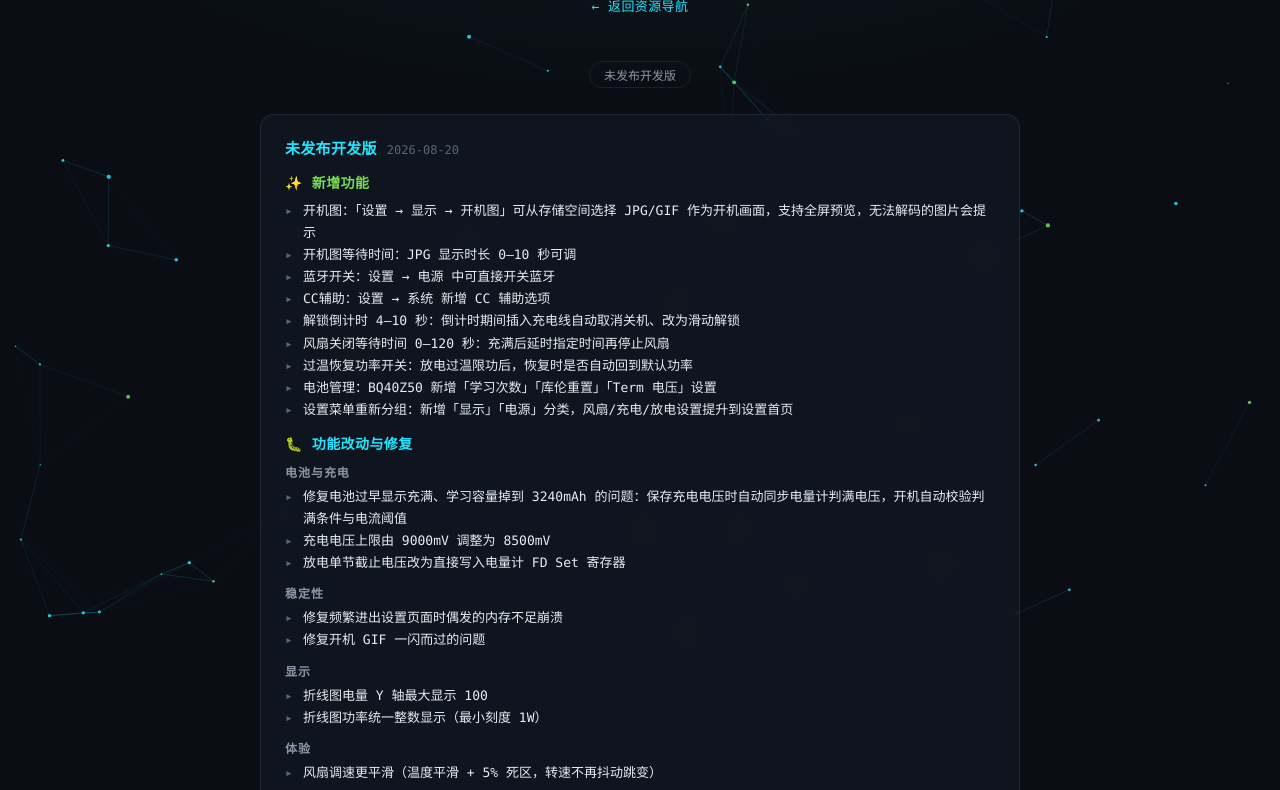
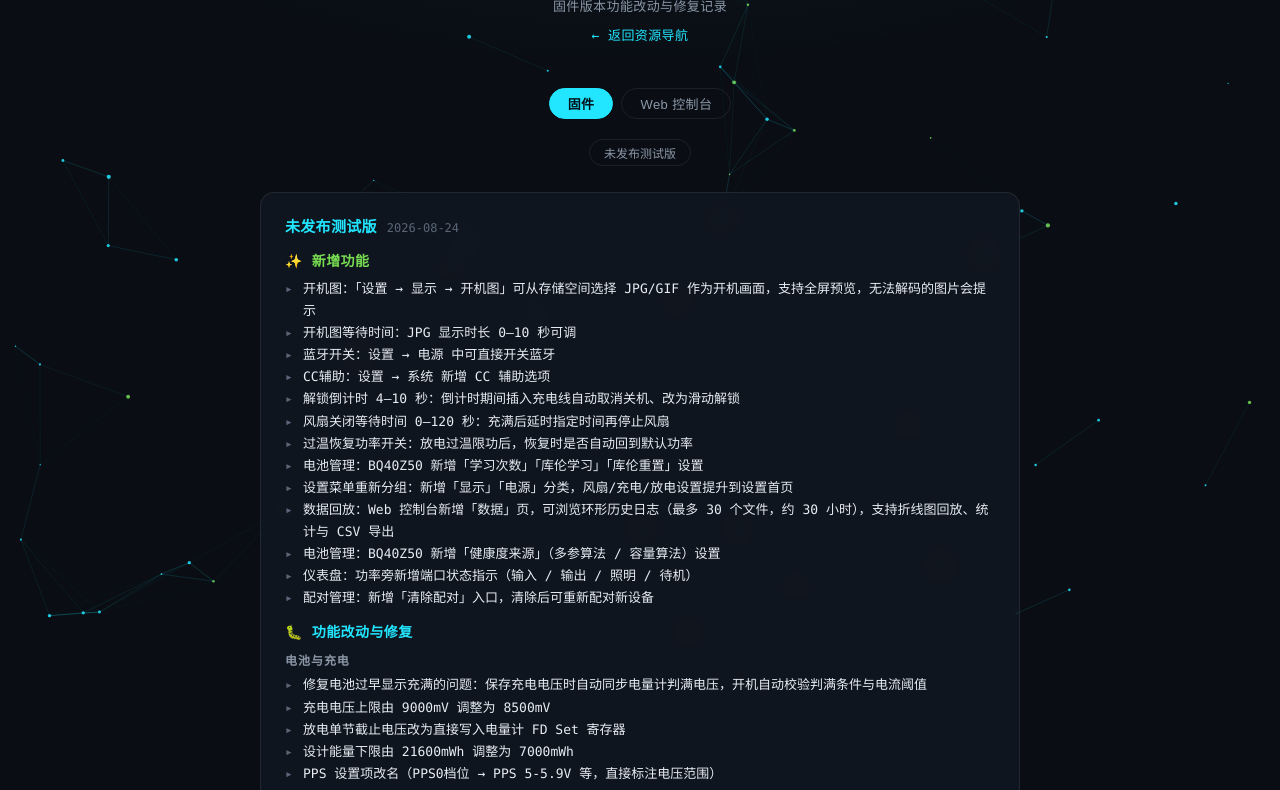
Before and after one commit to zzhku/ZHP2D, a plain HTML site: page changelog.html in a window 1280 px wide. Shown: the part 155-945 px from the top of the page. Drawn offline with Linux system fonts and the light colour scheme.

Commit message:
feat: 更新日志双频道(固件/Web控制台) + 固件日志勘误 + 测试版入口
- changelog.html: 顶部「固件/Web控制台」tab切换, 渲染器支持双数据源(隐藏hash字段不渲染)
- changelog-web.js(新增): Web控制台更新日志数据源(展示副本, 一个发布周期=一条记录+hash分隔版本)
- changelog.js: 固件日志勘误(PPS/设计能量由"新增"改为"改动", 删除不可取证的GIF一闪而过与3240mAh, Term电压改库伦学习), "未发布开发版"统一改"未发布测试版"
- index.html: 新增「Web控制台·测试版」卡片, 更新日志卡片描述
- AGENTS.md(新增): 资源导航+更新日志维护约定(三分类/hash分隔版本/本次更新引入的BUG无需显示)

```diff
--- /dev/null
+++ b/changelog-web.js
@@ -0,0 +1,45 @@
+/* ZHP2D Web 控制台(webapp)更新日志数据 —— 展示副本
+ *
+ * 维护约定 (Agent 必读):
+ * - 权威源: webapp 仓库的 `CHANGELOG.md`（随 webapp 提交维护）
+ * - 本文件是 ZHP2D_MULTI_LINK 的展示副本，webapp 提交后由 Agent 同步
+ * - 粒度: 一个发布周期 = 一条记录（未发布到正式仓库的修改合并为一条，不按提交拆条）
+ * - hash 字段: 记录创建时的 HEAD 完整 40 位哈希（隐藏字段，渲染不显示），用于分隔版本:
+ *     git merge-base --is-ancestor <hash> origin/main
+ *     → 为真: 该记录已进正式仓库 → version 改为发布日期(正式版)，后续修改另起新记录
+ *     → 为假: 该记录仍为「未发布测试版」，后续提交继续并入本条记录
+ * - 三分类: feature=新增 / change=改动 / fix=修复（emoji ✨/🔧/🐛）
+ * - 注意: 修复的 BUG 若是本次更新(本发布周期)才引入的，无需显示（用户从未遇到过）
+ * - 面向用户语言，无技术名词
+ */
+const CHANGELOG_WEB = [
+  {
+    version: '未发布测试版',
+    date: '2026-08-24',
+    hash: 'c59a0570087cb718043793ce6d2d0eba8d4d8e6c',
+    sections: [
+      { type: 'feature', title: '新增功能', items: [
+        '设置页重新分组：新增「显示」「电源」分组，并新增「健康度来源」「CC辅助」「解锁倒计时」「过温恢复功率」「关闭等待时间」「JPG等待时间」「单节截止电压」等设置项，与设备固件同步',
+        '配对后自动对时（移除手动「设备对时」入口）',
+        '新增「数据」页：浏览设备历史日志（文件列表 / 折线图回放 / 统计 / CSV 导出）',
+        '「仪表盘」新增端口状态指示（输入 / 输出 / 照明 / 待机），随设备端口状态自动切换',
+        '「数据」页折线图全新升级：双指缩放、拖拽平移、点按查看数值、全屏查看；每个数据类型独立刻度轴',
+        '「数据」页新增下载进度条，加载过程可视化',
+        '「数据」页文件列表按时间倒序，并显示每段时长与记录条数',
+        '「数据」页支持真实时间显示：设备对时后按钟表时间标注，未对时显示开机秒数',
+      ] },
+      { type: 'change', title: '功能改动', items: [
+        'PPS 设置项随设备菜单改名（PPS 5-5.9V / 5-11V / 5-16V / 5-21V），分组名对齐设备',
+        '「充电电压」上限由 9000mV 调整为 8500mV',
+        '「数据」页加载后按时间排序，以开机段为单位切换回放（图表、读数、统计联动）',
+        '图例 / 轴分配面板改为开关式',
+        '数据下载停滞判定由 20 秒放宽到 60 秒',
+        '日志下载改用二进制块流（序号 + 校验），更快更稳，失败自动回退分页 JSON',
+        '优化蓝牙传输，单次发送数据量提升',
+        '移除浅色主题与主题切换按钮',
+        'CSV 导出新增「对时偏移 / 真实时间」列；电压、电流、功率显示精度提升至 3 位小数',
+      ] },
+    ],
+  },
+  /* 新版本记录追加在下方 (时间倒序) */
+];
--- a/changelog.html
+++ b/changelog.html
@@ -106,6 +106,10 @@
   .toc { display: flex; flex-wrap: wrap; gap: 8px; justify-content: center; margin: 2px 0 26px; position: relative; z-index: 1; }
   .toc a { color: var(--text-dim); border: 1px solid var(--border); border-radius: 20px; padding: 4px 14px; font-size: 12px; text-decoration: none; transition: color .2s, border-color .2s; }
   .toc a:hover { color: var(--cyan); border-color: var(--cyan); }
+  .tabs { display: flex; gap: 8px; justify-content: center; margin: 0 0 18px; position: relative; z-index: 1; }
+  .tabs .tab { color: var(--text-dim); border: 1px solid var(--border); border-radius: 20px; padding: 5px 18px; font-size: 13px; background: transparent; cursor: pointer; letter-spacing: .03em; transition: color .2s, border-color .2s, background .2s; }
+  .tabs .tab:hover { color: var(--cyan); border-color: var(--cyan); }
+  .tabs .tab.on { color: #031019; background: var(--cyan); border-color: var(--cyan); font-weight: 600; }
   .wrap { width: 100%; max-width: 760px; position: relative; z-index: 1; }
   .version { background: rgba(18,24,33,.82); -webkit-backdrop-filter: blur(10px); backdrop-filter: blur(10px); border: 1px solid var(--border); border-radius: 14px; padding: 22px 24px; margin-bottom: 18px; }
   .vhead { display: flex; align-items: baseline; gap: 10px; margin-bottom: 14px; flex-wrap: wrap; }
@@ -126,22 +130,36 @@
 <canvas id="particles"></canvas>
   <div class="header">
     <div class="badge">ZHP2D CHANGELOG</div>
-    <h1>固件 <span class="accent">更新日志</span></h1>
+    <h1><span class="accent">更新日志</span></h1>
+    <div class="sub" id="sub">固件版本功能改动与修复记录</div>
     <div class="sub back"><a href="index.html">← 返回资源导航</a></div>
+  </div>
+  <div class="tabs" id="tabs">
+    <button class="tab on" data-src="CHANGELOG">固件</button>
+    <button class="tab" data-src="CHANGELOG_WEB">Web 控制台</button>
   </div>
   <div class="toc" id="toc"></div>
   <div class="wrap" id="log"></div>
   <div class="footer">ZHP2D · Multi Link Hub</div>
 
 <script src="changelog.js"></script>
+<script src="changelog-web.js"></script>
 <script>
-/* 更新日志渲染: 版本倒序卡片 + 三分类区块 (feature/change/fix) + 锚点导航 */
+/* 更新日志渲染: 双频道(固件/Web控制台) tab 切换 + 版本倒序卡片 + 三分类区块 + 锚点导航 */
 (function () {
   const EM = { feature: '✨ ', change: '🔧 ', fix: '🐛 ' };
   const log = document.getElementById('log');
   const toc = document.getElementById('toc');
+  const sub = document.getElementById('sub');
+  const CHANNELS = {
+    CHANGELOG:     { sub: '固件版本功能改动与修复记录' },
+    CHANGELOG_WEB: { sub: 'Web 控制台功能改动与修复记录' },
+  };
 
-  CHANGELOG.forEach((v, vi) => {
+  function render(data) {
+    log.innerHTML = '';
+    toc.innerHTML = '';
+    data.forEach((v, vi) => {
       const card = document.createElement('section');
       card.className = 'version';
       card.id = 'v' + vi;
@@ -167,6 +185,20 @@
       a.textContent = v.version;
       toc.appendChild(a);
     });
+  }
+
+  const SOURCES = { CHANGELOG: CHANGELOG, CHANGELOG_WEB: CHANGELOG_WEB };
+
+  document.querySelectorAll('#tabs .tab').forEach(btn => {
+    btn.onclick = () => {
+      document.querySelectorAll('#tabs .tab').forEach(b => b.classList.toggle('on', b === btn));
+      const ch = CHANNELS[btn.dataset.src];
+      if (sub && ch) sub.textContent = ch.sub;
+      render(SOURCES[btn.dataset.src] || []);
+    };
+  });
+
+  render(CHANGELOG);
 })();
 </script>
 <script>
--- a/changelog.js
+++ b/changelog.js
@@ -10,8 +10,8 @@
  */
 const CHANGELOG = [
   {
-    version: '未发布开发版',
-    date: '2026-08-20',
+    version: '未发布测试版',
+    date: '2026-08-24',
     sections: [
       {
         type: 'feature',
@@ -24,8 +24,12 @@ const CHANGELOG = [
           '解锁倒计时 4–10 秒：倒计时期间插入充电线自动取消关机、改为滑动解锁',
           '风扇关闭等待时间 0–120 秒：充满后延时指定时间再停止风扇',
           '过温恢复功率开关：放电过温限功后，恢复时是否自动回到默认功率',
-          '电池管理：BQ40Z50 新增「学习次数」「库伦重置」「Term 电压」设置',
+          '电池管理：BQ40Z50 新增「学习次数」「库伦学习」「库伦重置」设置',
           '设置菜单重新分组：新增「显示」「电源」分类，风扇/充电/放电设置提升到设置首页',
+          '数据回放：Web 控制台新增「数据」页，可浏览环形历史日志（最多 30 个文件，约 30 小时），支持折线图回放、统计与 CSV 导出',
+          '电池管理：BQ40Z50 新增「健康度来源」（多参算法 / 容量算法）设置',
+          '仪表盘：功率旁新增端口状态指示（输入 / 输出 / 照明 / 待机）',
+          '配对管理：新增「清除配对」入口，清除后可重新配对新设备',
         ],
       },
       {
@@ -35,23 +39,23 @@ const CHANGELOG = [
           {
             name: '电池与充电',
             items: [
-              '修复电池过早显示充满、学习容量掉到 3240mAh 的问题：保存充电电压时自动同步电量计判满电压，开机自动校验判满条件与电流阈值',
+              '修复电池过早显示充满的问题：保存充电电压时自动同步电量计判满电压，开机自动校验判满条件与电流阈值',
               '充电电压上限由 9000mV 调整为 8500mV',
               '放电单节截止电压改为直接写入电量计 FD Set 寄存器',
+              '设计能量下限由 21600mWh 调整为 7000mWh',
+              'PPS 设置项改名（PPS0档位 → PPS 5-5.9V 等，直接标注电压范围）',
             ],
           },
           {
             name: '稳定性',
             items: [
               '修复频繁进出设置页面时偶发的内存不足崩溃',
-              '修复开机 GIF 一闪而过的问题',
             ],
           },
           {
             name: '显示',
             items: [
-              '折线图电量 Y 轴最大显示 100',
-              '折线图功率统一整数显示（最小刻度 1W）',
+              '折线图电量 Y 轴整数显示（0.1% 分辨率）、上限固定 100',
             ],
           },
           {
@@ -60,6 +64,13 @@ const CHANGELOG = [
               '风扇调速更平滑（温度平滑 + 5% 死区，转速不再抖动跳变）',
             ],
           },
+          {
+            name: '连接与传输',
+            items: [
+              '修复手机（尤其 iPhone/iPad）重连被当作陌生设备而拒绝的问题：配对改用绑定并保存身份地址',
+              '蓝牙传输提速：协商更大数据包，日志下载与通讯吞吐提升约 2–3 倍',
+            ],
+          },
         ],
       },
     ],
```
Also changed, not shown: index.html (+7 -1 lines), 1 other file. Lines whose indentation alone changed are shown as unchanged.
